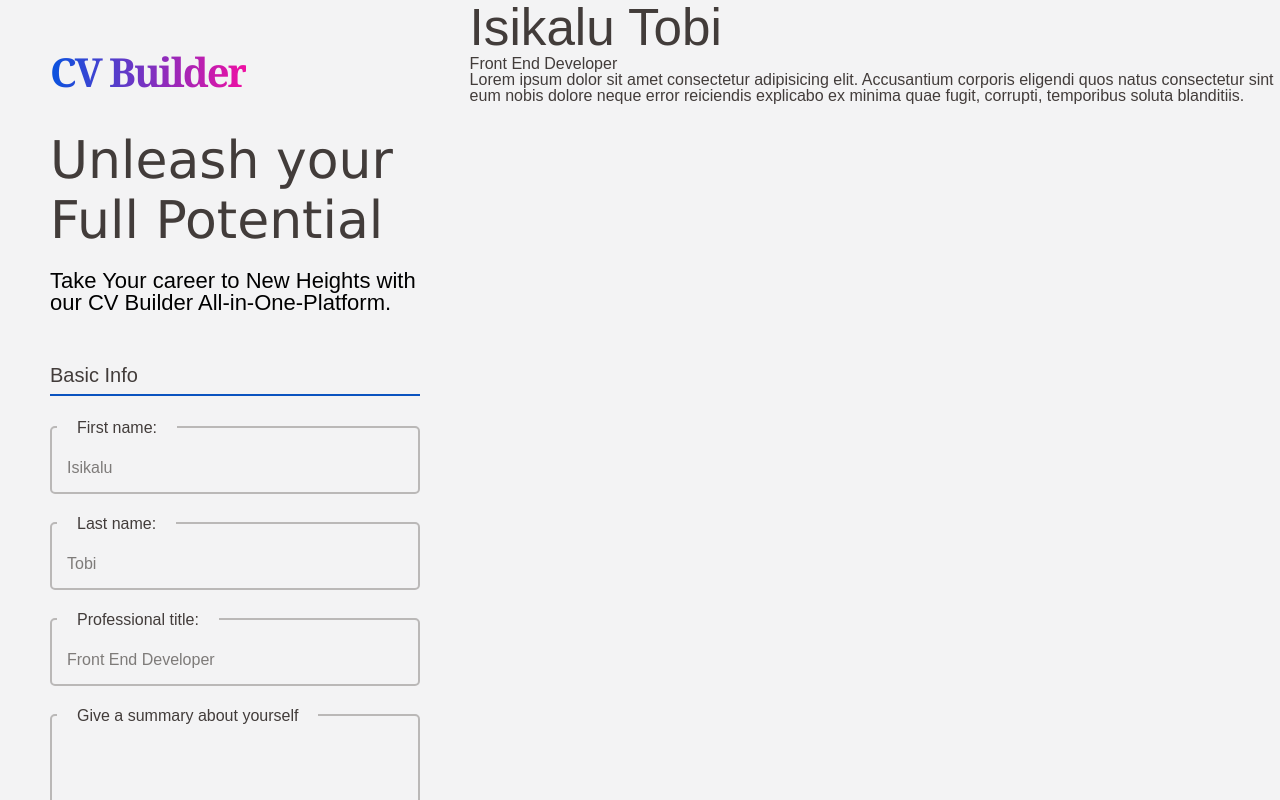
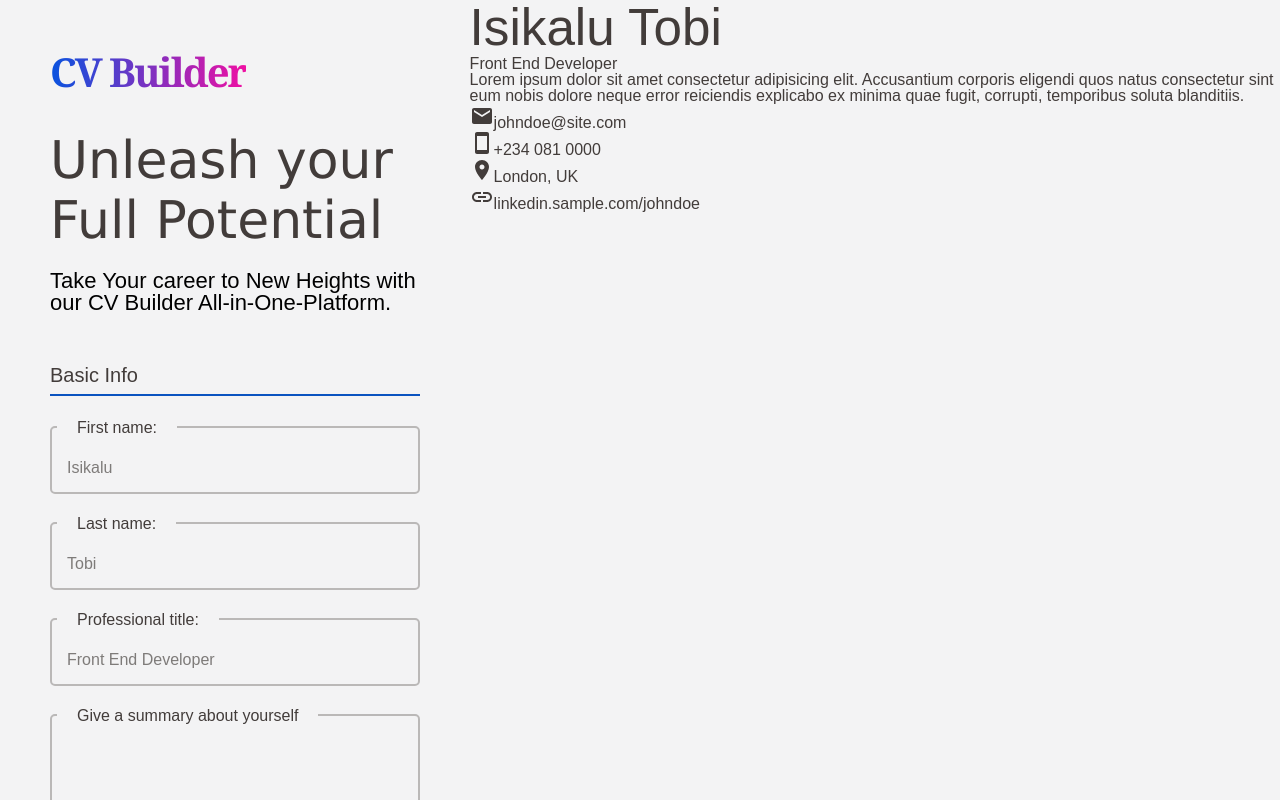
Before and after one commit to ISIKALU01/CV-application, a React (Vite) app: page / in a window 1280 px wide. Built offline with nearby package versions, Linux system fonts and the light colour scheme.

Commit message:
Add ContactInfoView component to preview

```diff
--- /dev/null
+++ b/src/components/preview/ContactInfoView.jsx
@@ -0,0 +1,47 @@
+import MailIcon from '@mui/icons-material/Mail';
+import SmartphoneIcon from '@mui/icons-material/Smartphone';
+import LocationOnIcon from '@mui/icons-material/LocationOn';
+import LinkIcon from '@mui/icons-material/Link';
+
+function ContactInfoView(props) {
+    const { data } = props;
+
+    return (
+      <section className="preview__area preview-area__contact-info">
+        <div className="preview__contact-wrapper">
+          <span className="preview__contact-icon icon-mail">
+            <MailIcon />
+          </span>
+          <span className="preview__email preview__contact-content">
+            {data.email || 'johndoe@site.com'}
+          </span>
+        </div>
+        <div className="preview__contact-wrapper">
+          <span className="preview__contact-icon icon-phone">
+            <SmartphoneIcon />
+          </span>
+          <span className="preview__phone-number preview__contact-content">
+            {data.phoneNumber || '+234 081 0000'}
+          </span>
+        </div>
+        <div className="preview__contact-wrapper">
+          <span className="preview__contact-icon icon-location">
+            <LocationOnIcon />
+          </span>
+          <span className="preview__location preview__contact-content">
+            {data.location || 'London, UK'}
+          </span>
+        </div>
+        <div className="preview__contact-wrapper">
+          <span className=" preview__contact-icon icon-link">
+            <LinkIcon />
+          </span>
+          <span className="preview__website preview__contact-content">
+            {data.website || 'linkedin.sample.com/johndoe'}
+          </span>
+        </div>
+      </section>
+    );
+  }
+
+  export default ContactInfoView;
--- a/src/components/preview/Preview.jsx
+++ b/src/components/preview/Preview.jsx
@@ -1,4 +1,5 @@
 import BasicInfoView from './BasicInfoView';
+import ContactInfoView from './ContactInfoView';
 
 
 function Preview(props) {
@@ -8,6 +9,7 @@ function Preview(props) {
     <div className="preview__container">
       <main className="preview__printable">
         <BasicInfoView data={formData.basicInfo} />
+        <ContactInfoView data={formData.contactInfo} />
       </main>
     </div>
   );
```
